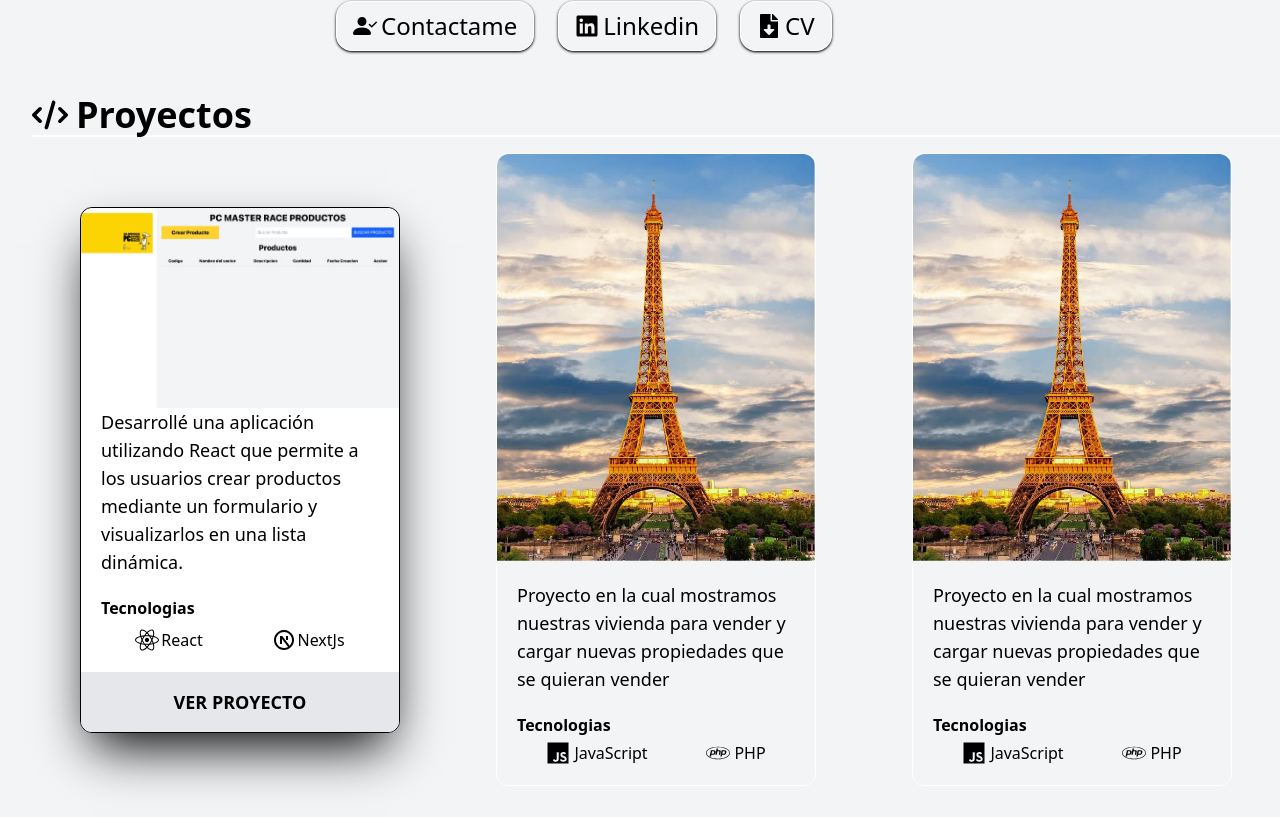
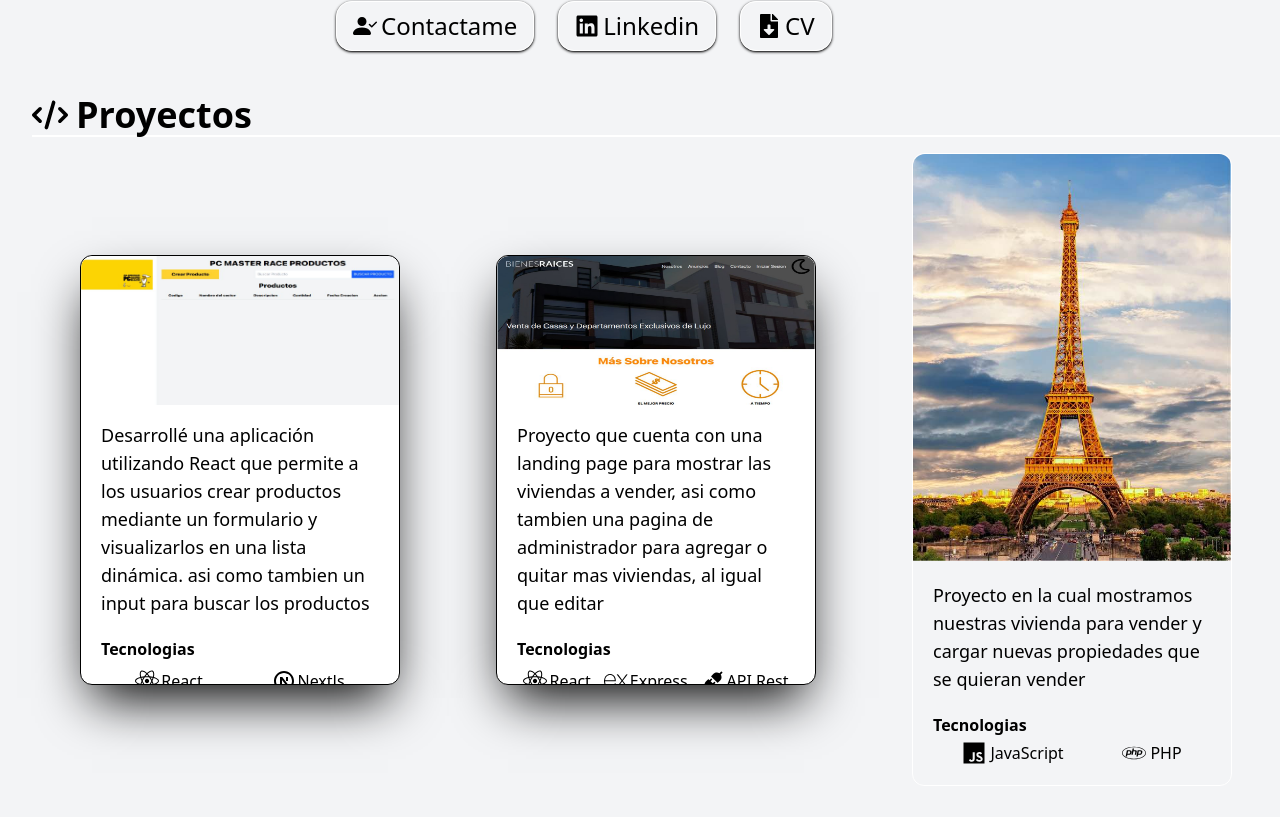
Before and after one commit to Franklin-Gomez/Portafolio, a React (Vite) app: page / in a window 1280 px wide. Shown: the part 383-1200 px from the top of the page. Built offline with nearby package versions, Linux system fonts and the light colour scheme.

Commit message:
fix card

```diff
--- a/src/components/Aboutmy.tsx
+++ b/src/components/Aboutmy.tsx
@@ -7,7 +7,7 @@ export default function Aboutmy() {
 
             <div className="px-12">
                 <p className="mb-2 text-xl">
-                    Me llamo <span className="font-bold"> Franklin David Gomez Garcia. </span>  soy ingeniero mecatronico gradudado del 2013. siempre me ha apasionado
+                    Me llamo <span className="font-bold"> Franklin David Gomez Garcia. </span>  soy ingeniero mecatronico gradudado del 2023. siempre me ha apasionado
                     la tecnologia  despues temprana edad con los videojuegos.
                 </p>
 
--- a/src/components/Proyects.tsx
+++ b/src/components/Proyects.tsx
@@ -3,6 +3,8 @@ import { FaPhp } from "react-icons/fa6";
 import { FaCode } from "react-icons/fa6";
 import { FaReact } from "react-icons/fa";
 import { RiNextjsLine } from "react-icons/ri";
+import { SiExpress } from "react-icons/si";
+import { AiFillApi } from "react-icons/ai";
 
 export default function Proyects() {
     return (
@@ -13,13 +15,14 @@ export default function Proyects() {
             {/*Currusel con los proyecto en formas de card */}
             <div className="flex flex-col md:flex-row  md:justify-around items-center">
                 {/*card*/}
-                <div className="border rounded-xl border-black flex flex-col max-w-xs  bg-white shadow-2xl shadow-black h-max overflow-hidden">
+                <div className="border rounded-xl border-black flex flex-col max-w-xs  bg-white shadow-2xl shadow-black h-[430px] overflow-hidden">
 
                     <a  href="https://tienda-nextjs-8co3.vercel.app/products" target="_blank" rel="noopener noreferrer">
-                        <img src="/img/ProductTiendaPc.png" className="rounded-t-xl w-full h-[200px]"/>
+                        <img src="/img/ProductTiendaPc.png" className="rounded-t-xl w-full h-[149px]"/>
                         <div className="flex flex-col gap-5 px-5 mb-5">
-                            <p className="text-lg">
+                            <p className="text-lg max-h-[300px] overflow-y-auto block mt-4">
                                 Desarrollé una aplicación utilizando React que permite a los usuarios crear productos mediante un formulario y visualizarlos en una lista dinámica.
+                                asi como tambien un input para buscar los productos
                             </p>
                             <div>
                                 <h4 className="mb-2 font-bold">Tecnologias</h4>
@@ -34,29 +37,40 @@ export default function Proyects() {
 
                         </div>
 
-                        <p className="text-center font-bold bg-gray-200 p-4 hover:bg-gray-400 uppercase text-lg "> Ver Proyecto</p>
+                        <p className="text-center font-bold bg-gray-200 p-4 hover:bg-gray-400 uppercase text-lg"> Ver Proyecto</p>
 
                    </a>
                 </div>
 
-                <div className="border rounded-xl border-white flex flex-col gap-5 max-w-xs ">
+                <div className="border rounded-xl border-black flex flex-col max-w-xs  bg-white shadow-2xl shadow-black h-[430px] overflow-hidden">
 
-                    <img src="/img/AgenciaDeViajes.jpg" className="w-full rounded-t-xl"/>
-                    <div className="flex flex-col gap-5 px-5 mb-5">
-                        <p className="text-lg ">
-                            Proyecto en la cual mostramos nuestras vivienda para vender y
-                            cargar nuevas propiedades que se quieran vender
-                        </p>
-                        <div>
-                            <h4 className="mb-1 font-bold">Tecnologias</h4>
+                    <a  href="https://bienes-raices-mern-front.vercel.app/" target="_blank" rel="noopener noreferrer">
+                        <img src="/img/BienesRaices.png" className="rounded-t-xl w-full h-[149px]"/>
+                        <div className="flex flex-col gap-5 px-5 mb-5">
+                            <p className="text-lg max-h-[300px] overflow-y-auto block mt-4">
+                                Proyecto que cuenta con una landing page para mostrar las viviendas a vender,
+                                asi como tambien una pagina de administrador para agregar o quitar mas viviendas, al igual que editar
 
-                            <div className="flex justify-around">
-                                <p className="flex justify-center items-center gap-1 "><span ><IoLogoJavascript size={24}/></span>JavaScript</p>
-                                <p className="flex justify-center items-center gap-1 "><span ><FaPhp size={24}/></span>PHP</p>
+                            </p>
+                            <div>
+                                <h4 className="mb-2 font-bold">Tecnologias</h4>
+
+                                <div className="flex justify-around">
+
+                                    <p className="flex justify-center items-center gap-0.5 "><span ><FaReact  size={24}/> </span>React</p>
+                                    <p className="flex justify-center items-center gap-0.5 "><span ><SiExpress size={24}/> </span> Express </p>
+                                    <p className="flex justify-center items-center gap-0.5 "><span ><AiFillApi size={24}/> </span> API Rest </p>
+
+                                </div>
                             </div>
+
                         </div>
-                    </div>
+
+                        <p className="text-center font-bold bg-gray-200 p-4 hover:bg-gray-400 uppercase text-lg"> Ver Proyecto</p>
+
+                   </a>
                 </div>
+
                 <div className="border rounded-xl border-white flex flex-col gap-5 max-w-xs ">
 
                     <img src="/img/AgenciaDeViajes.jpg" className="w-full rounded-t-xl"/>
```
Also changed, not shown: public/img/BienesRaices.png (added).
